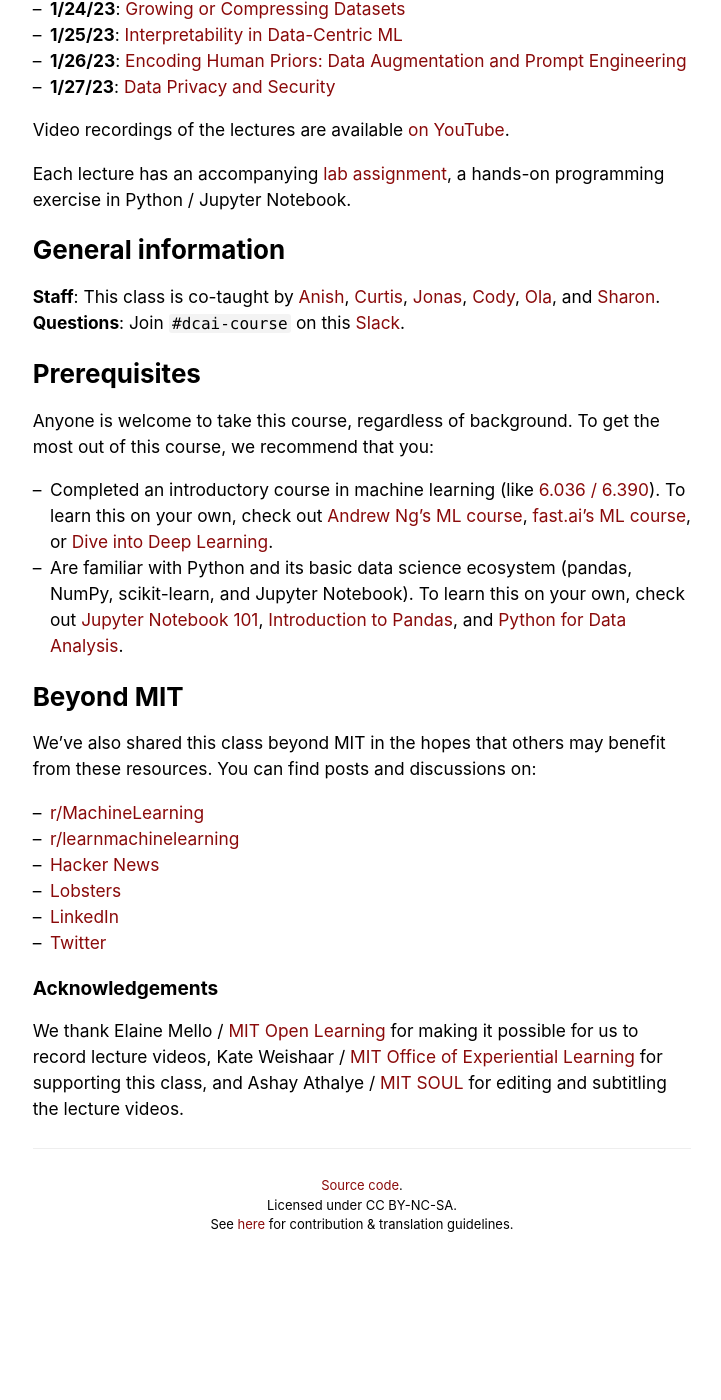
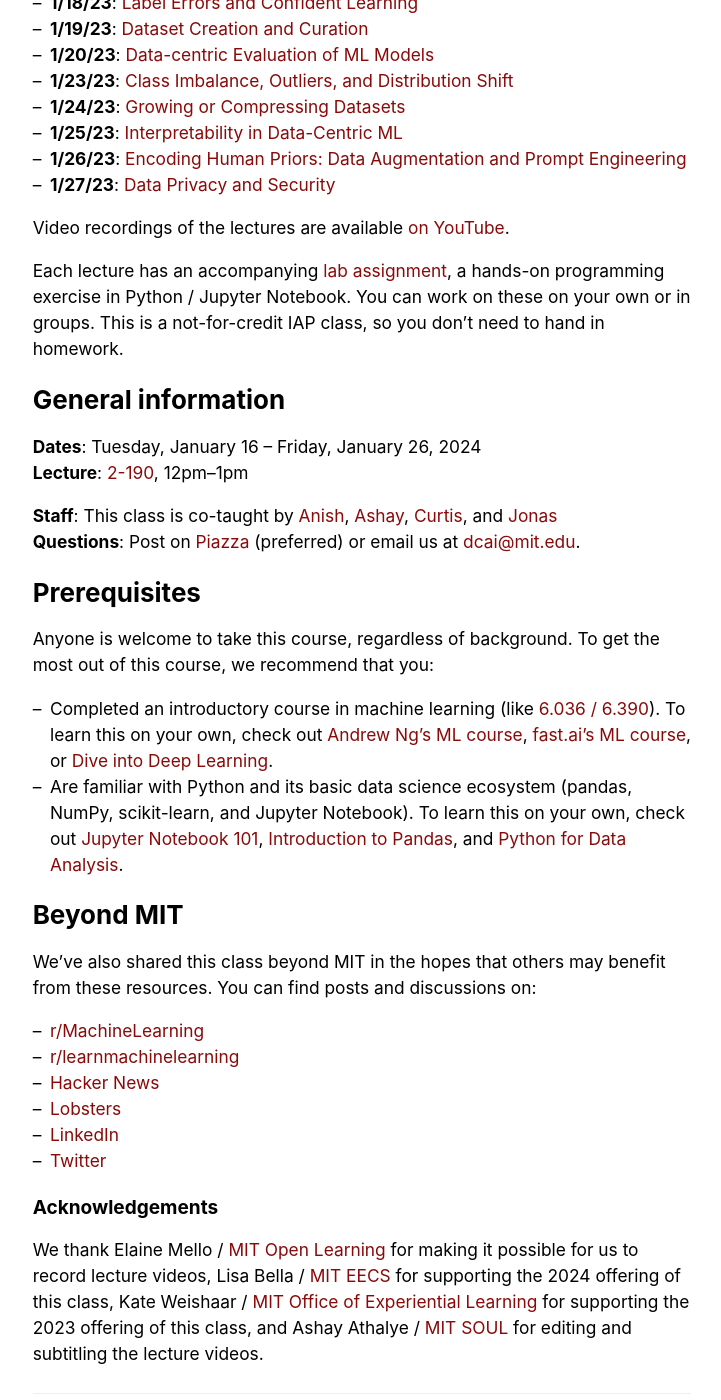
Before and after one commit to dcai-course/dcai-course, a Jekyll site: the page built from index.md, in a window 1280 px wide and 1400 px high, scrolled down 1147 px. Shown: the whole window, without its empty margins (278-999 px from the left). Built offline with Jekyll 4.4.1, drawn with Linux system fonts in a browser that asks for light colours; before the commit the page ends 2416 px from its top, so only the background shows below that; some of the changed text lies outside the part shown.

Commit message:
Update homepage for 2024 offering

```diff
--- a/index.md
+++ b/index.md
@@ -2,7 +2,7 @@
 layout: page
 title: Introduction to Data-Centric AI
 nositetitle: true
-subtitle: IAP 2023
+subtitle: IAP 2024
 description: >
   The first-ever course on data-centric AI. Learn how you can train better ML
   models by improving the data.
@@ -11,11 +11,15 @@
 
 Typical machine learning classes teach techniques to produce effective models for a given dataset. In real-world applications, data is messy and improving models is not the only way to get better performance. You can also improve the dataset itself rather than treating it as fixed. **Data-Centric AI** (DCAI) is an emerging science that studies techniques to improve datasets, which is often the best way to improve performance in practical ML applications. While good data scientists have long practiced this manually via ad hoc trial/error and intuition, DCAI considers the improvement of data as a systematic engineering discipline.
 
-This is the first-ever course on DCAI. This class covers algorithms to find and fix common issues in ML data and to construct better datasets, concentrating on data used in supervised learning tasks like classification. All material taught in this course is highly practical, focused on impactful aspects of real-world ML applications, rather than mathematical details of how particular models work.  You can take this course to learn practical techniques not covered in most ML classes, which will help mitigate the “garbage in, garbage out” problem that plagues many real-world ML applications.
+This is the first-ever course on DCAI. This class covers algorithms to find and fix common issues in ML data and to construct better datasets, concentrating on data used in supervised learning tasks like classification. All material taught in this course is highly practical, focused on impactful aspects of real-world ML applications, rather than mathematical details of how particular models work.  You can take this course to learn practical techniques not covered in most ML classes, which will help mitigate the "garbage in, garbage out" problem that plagues many real-world ML applications.
 
 ![Flawed Data](/static/assets/flawed_data.png)
 
 <p class="small center">Inspired by <a href="https://xkcd.com/2494/">XKCD 2494</a> &ldquo;Flawed Data&rdquo;</p>
+
+# Registration
+
+Sign up for the IAP 2024 class by filling out this [**registration form**](https://forms.gle/TC5XCkaA99LKVRsp6).
 
 {% comment %}
 # Registration
@@ -41,26 +45,18 @@
 
 Video recordings of the lectures are available <a href="https://www.youtube.com/watch?v=ayzOzZGHZy4&list=PLnSYPjg2dHQKdig0vVbN-ZnEU0yNJ1mo5">on YouTube</a>.
 
-Each lecture has an accompanying [lab
-assignment](https://github.com/dcai-course/dcai-lab), a hands-on programming
-exercise in Python / Jupyter Notebook.
-
-{% comment %}
-You can work on these on your own, in
-groups, and/or in office hours. This is a not-for-credit IAP class, so you
-don't need to hand in homework.
-{% endcomment %}
+Each lecture has an accompanying [lab assignment](https://github.com/dcai-course/dcai-lab), a hands-on programming exercise in Python / Jupyter Notebook. You can work on these on your own or in groups. This is a not-for-credit IAP class, so you don't need to hand in homework.
 
 # General information
 
+**Dates**: Tuesday, January 16 -- Friday, January 26, 2024<br>
+**Lecture**: [2-190](https://whereis.mit.edu/?go=6), 12pm--1pm<br>
+
+**Staff**: This class is co-taught by [Anish](https://www.anish.io/), [Ashay](https://www.csail.mit.edu/person/ashay-athalye), [Curtis](https://www.curtisnorthcutt.com/), and [Jonas](https://people.csail.mit.edu/jonasmueller/)<br>
+**Questions**: Post on [Piazza](https://piazza.com/mit/spring2024/6dcai) (preferred) or email us at [dcai@mit.edu](mailto:dcai@mit.edu).
 {% comment %}
-**Dates**: Tuesday, January 17 -- Friday, January 27, 2023<br>
-**Lecture**: [6-120](https://whereis.mit.edu/?go=6), 1pm--2pm<br>
-**Office hours**: [2-132](https://whereis.mit.edu/?go=2), 3pm--5pm (every day, after lecture)
+**Questions**: Join `#dcai-course` on this [Slack](https://cleanlab.ai/slack/).<br>
 {% endcomment %}
-
-**Staff**: This class is co-taught by [Anish](https://www.anish.io/), [Curtis](https://www.curtisnorthcutt.com/), [Jonas](https://people.csail.mit.edu/jonasmueller/), [Cody](https://www.codycoleman.com/), [Ola](https://olazytek.mit.edu/), and [Sharon](https://twitter.com/realSharonZhou).<br>
-**Questions**: Join `#dcai-course` on this [Slack](https://cleanlab.ai/slack/).<br>
 
 # Prerequisites
 
@@ -84,11 +80,7 @@
 
 ## Acknowledgements
 
-We thank Elaine Mello / [MIT Open Learning](https://openlearning.mit.edu/) for
-making it possible for us to record lecture videos, Kate Weishaar / [MIT Office
-of Experiential Learning](https://elo.mit.edu/) for supporting this class, and
-Ashay Athalye / [MIT SOUL](https://mitsoul.org/) for editing and subtitling the
-lecture videos.
+We thank Elaine Mello / [MIT Open Learning](https://openlearning.mit.edu/) for making it possible for us to record lecture videos, Lisa Bella / [MIT EECS](https://www.eecs.mit.edu/) for supporting the 2024 offering of this class, Kate Weishaar / [MIT Office of Experiential Learning](https://elo.mit.edu/) for supporting the 2023 offering of this class, and Ashay Athalye / [MIT SOUL](https://mitsoul.org/) for editing and subtitling the lecture videos.
 
 ---
 
```
